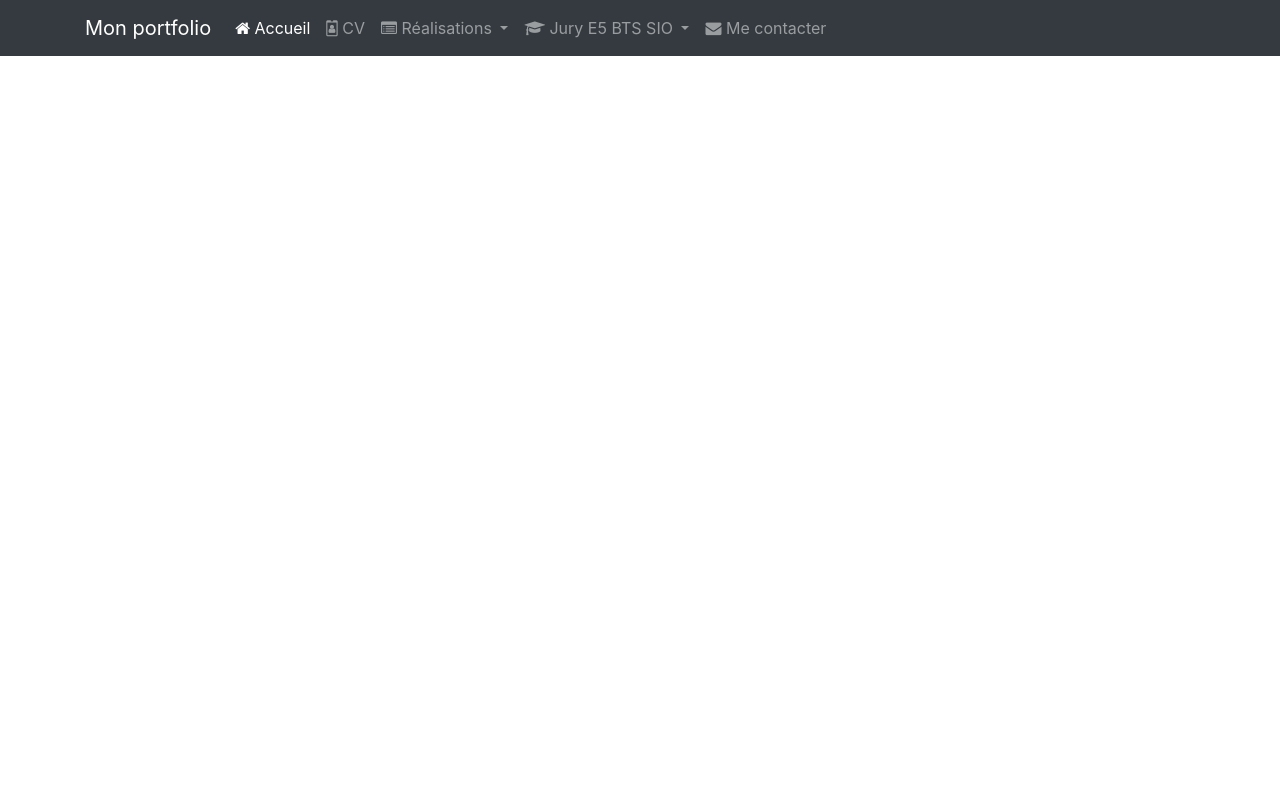
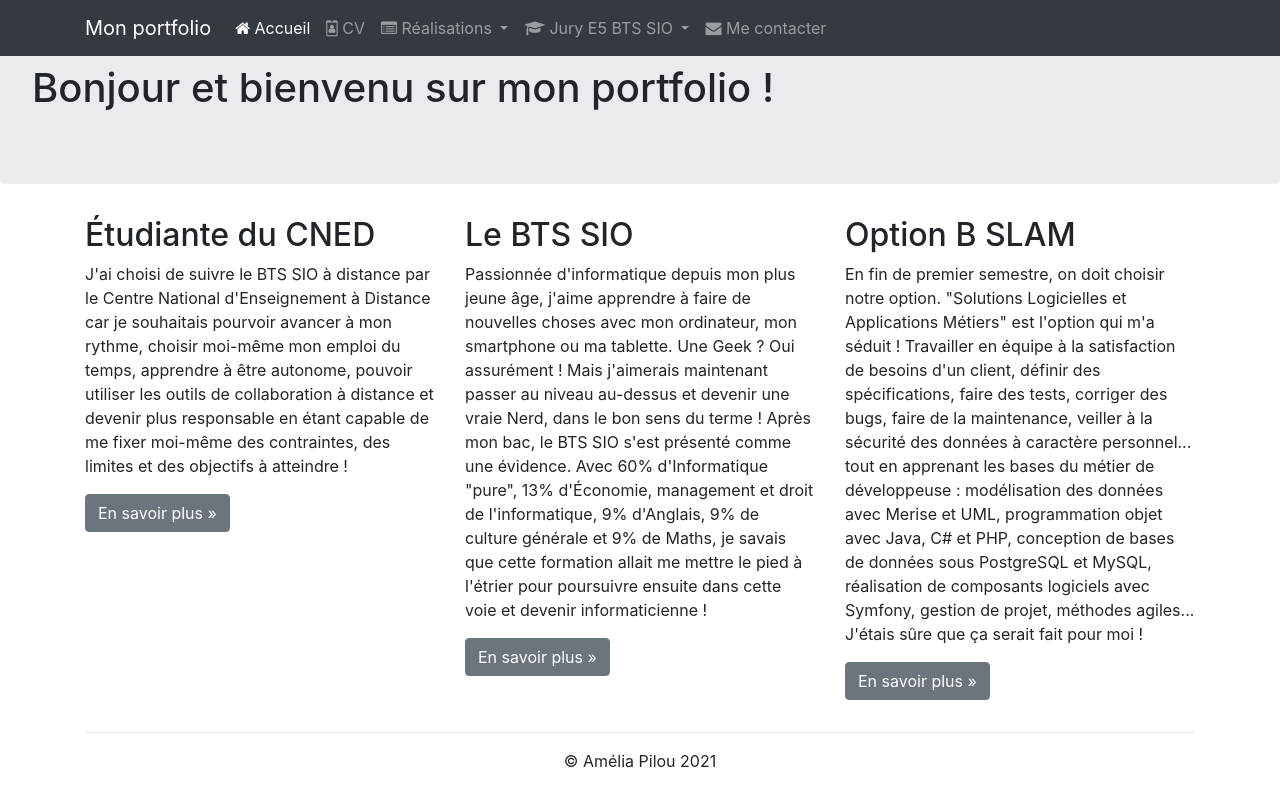
Before and after one commit to Lombardo-Florian/Lombardo-Florian.github.io, a plain HTML site: page index.html in a window 1280 px wide. Drawn offline with nearby package versions, Linux system fonts and the light colour scheme.

Commit message:
Ajout d'un pied de page.

```diff
--- a/index.html
+++ b/index.html
@@ -113,7 +113,65 @@
               </div>
           </div>
         </nav>
-        <h1>Bonjour et bienvenu sur mon portfolio !</h1>
+        <div class="jumbotron"><h1>Bonjour et bienvenu sur mon portfolio !</h1></div> <!-- Emplacement pour le contenu principal de la page -->
+        <footer>
+            <div class="container">
+                <div class="row">
+                    <div class="col-lg-4">
+                        <h2>Étudiante du CNED</h2>
+                        <p>J'ai choisi de suivre le BTS SIO à distance par le Centre National
+                            d'Enseignement à Distance car je souhaitais pourvoir avancer à mon rythme,
+                            choisir moi-même mon emploi du temps, apprendre à être autonome, pouvoir
+                            utiliser les outils de collaboration à distance et devenir plus responsable en
+                            étant capable de me fixer moi-même des contraintes, des limites et des
+                            objectifs à atteindre !
+                        </p>
+                        <p><a class="btn btn-secondary" href="http://www.cned.fr" target="_blank"
+                              role="button">En savoir plus »</a>
+                        </p>
+                    </div>
+                    <div class="col-lg-4">
+                        <h2>Le BTS SIO</h2>
+                        <p>Passionnée d'informatique depuis mon plus jeune âge, j'aime apprendre à faire
+                            de nouvelles choses avec mon ordinateur, mon smartphone ou ma tablette. Une
+                            Geek ? Oui assurément ! Mais j'aimerais maintenant passer au niveau au-dessus
+                            et devenir une vraie Nerd, dans le bon sens du terme ! Après mon bac, le BTS
+                            SIO s'est présenté comme une évidence. Avec 60% d'Informatique "pure", 13%
+                            d'Économie, management et droit de l'informatique, 9% d'Anglais, 9% de culture
+                            générale et 9% de Maths, je savais que cette formation allait me mettre le
+                            pied à l'étrier pour poursuivre ensuite dans cette voie et devenir
+                            informaticienne !
+                        </p>
+                        <p><a class="btn btn-secondary" href="https://fr.wikipedia.org/wiki/Brevet_de_tec
+                              hnicien_supérieur_-_Services_informatiques_aux_organisations"
+                              target="_blank" role="button">En savoir plus »</a>
+                        </p>
+                    </div>
+                    <div class="col-lg-4">
+                        <h2>Option B SLAM</h2>
+                        <p>En fin de premier semestre, on doit choisir notre option. "Solutions
+                            Logicielles et Applications Métiers" est l'option qui m'a séduit&nbsp;!
+                            Travailler en équipe à la satisfaction de besoins d'un client, définir des
+                            spécifications, faire des tests, corriger des bugs, faire de la maintenance,
+                            veiller à la sécurité des données à caractère personnel... tout en apprenant
+                            les bases du métier de développeuse : modélisation des données
+                            avec Merise et UML, programmation objet avec Java, C# et PHP, conception
+                            de bases de données sous PostgreSQL et MySQL, réalisation de
+                            composants logiciels avec Symfony, gestion de projet, méthodes agiles...
+                            J'étais sûre que ça serait fait pour moi !
+                        </p>
+                        <p><a class="btn btn-secondary" href="https://www.onisep.fr/Ressources/Univers-Fo
+                              rmation/Formations/Post-bac/bts-services-informatiques-aux-organisations-op
+                              tion-b-solutions-logicielles-et-applications-metiers" target="_blank"
+                              role="button">En savoir plus »</a>
+                        </p>
+                    </div>
+                </div>
+                <hr>
+                <p class="text-center" id="copyright">© Amélia Pilou 2021</p>
+            </div>
+        </footer>
+
         <!-- Optional JavaScript; choose one of the two! -->
         <!-- Option 1: jQuery and Bootstrap Bundle (includes Popper) -->
         <script src="https://code.jquery.com/jquery-3.5.1.slim.min.js"
```
